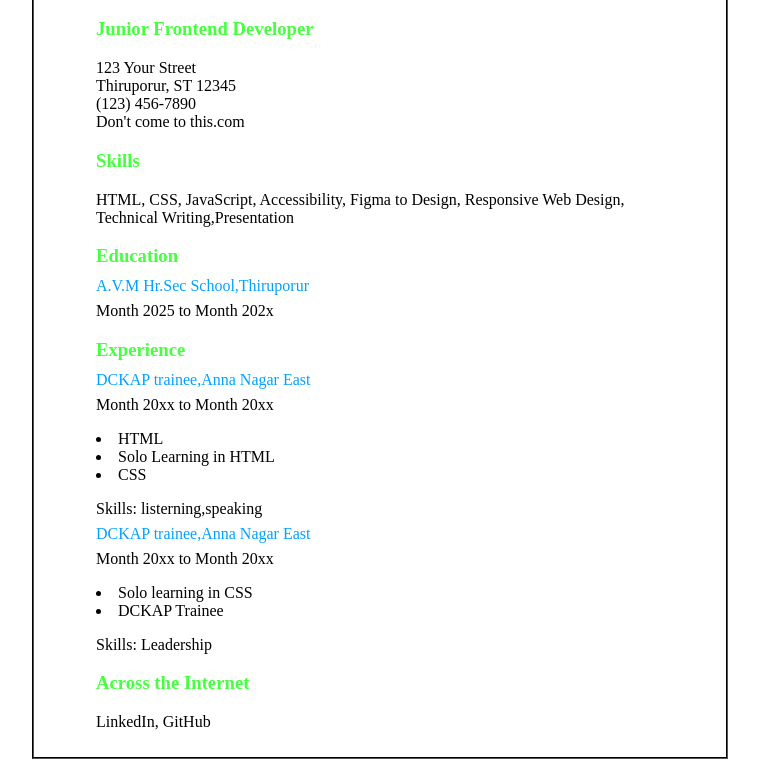
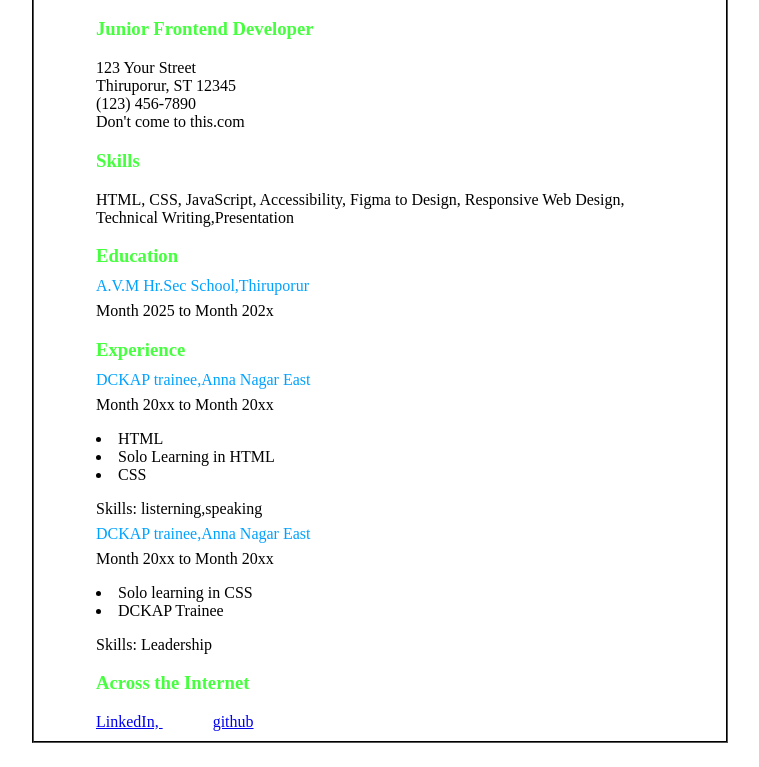
Before and after one commit to ramkumarsdckap-ui/Single_Page_CV, a plain HTML site: page index.html in a window 1280 px wide. Shown: the part 131-898 px from the top of the page, without its empty margins (260-1019 px from the left). Drawn offline with Linux system fonts and the light colour scheme.

Commit message:
third commit

```diff
--- a/index.html
+++ b/index.html
@@ -64,7 +64,8 @@
             </un>
             <p style="  margin-left: 50px;">Skills: Leadership</p>
             <h3 style="color: rgb(70, 255, 63);  margin-left: 50px;">Across the Internet</h3>
-            <p style="  margin-left: 50px;">LinkedIn, GitHub </p>
+            <a style="  margin-left: 50px;" href="https://www.linkedin.com/feed/">LinkedIn, </a>
+             <a style="  margin-left: 50px;" href="https://github.com/">github </a>
         </fieldset>
     </div>
 </body>
```
